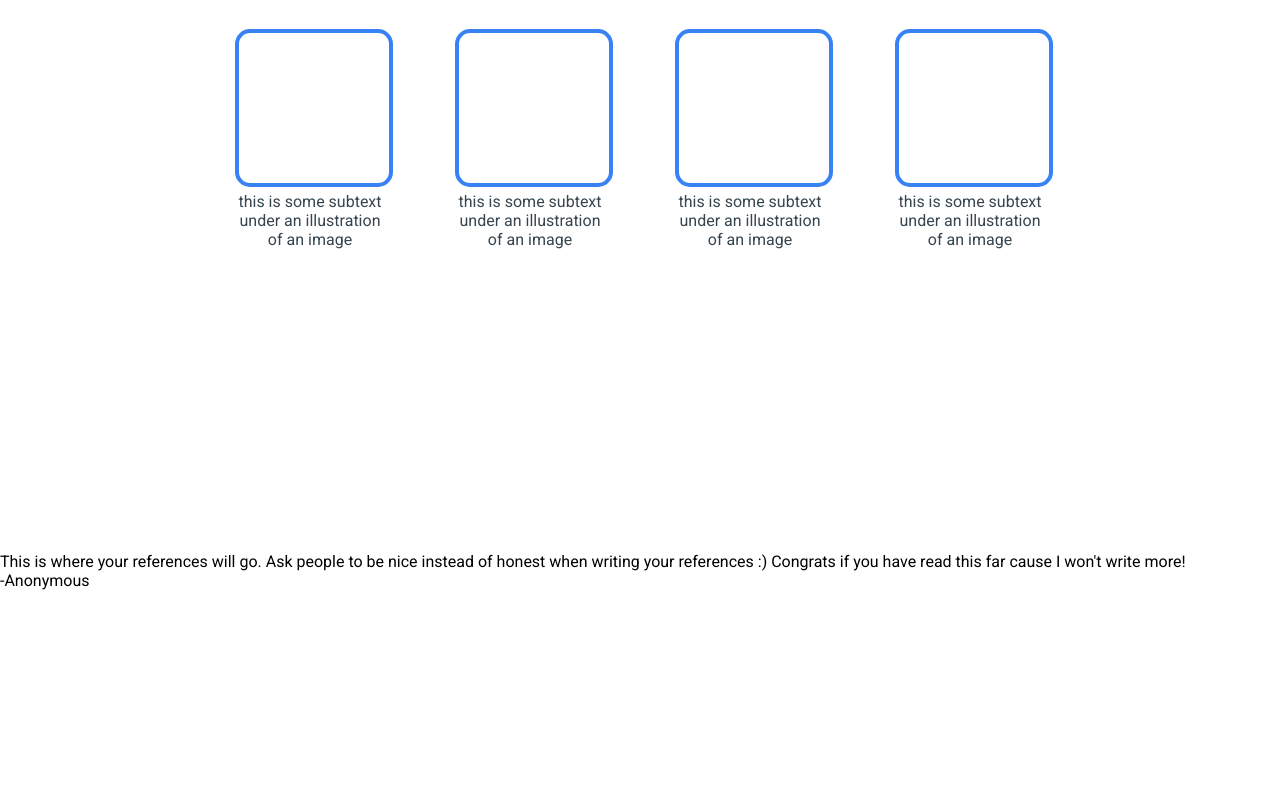
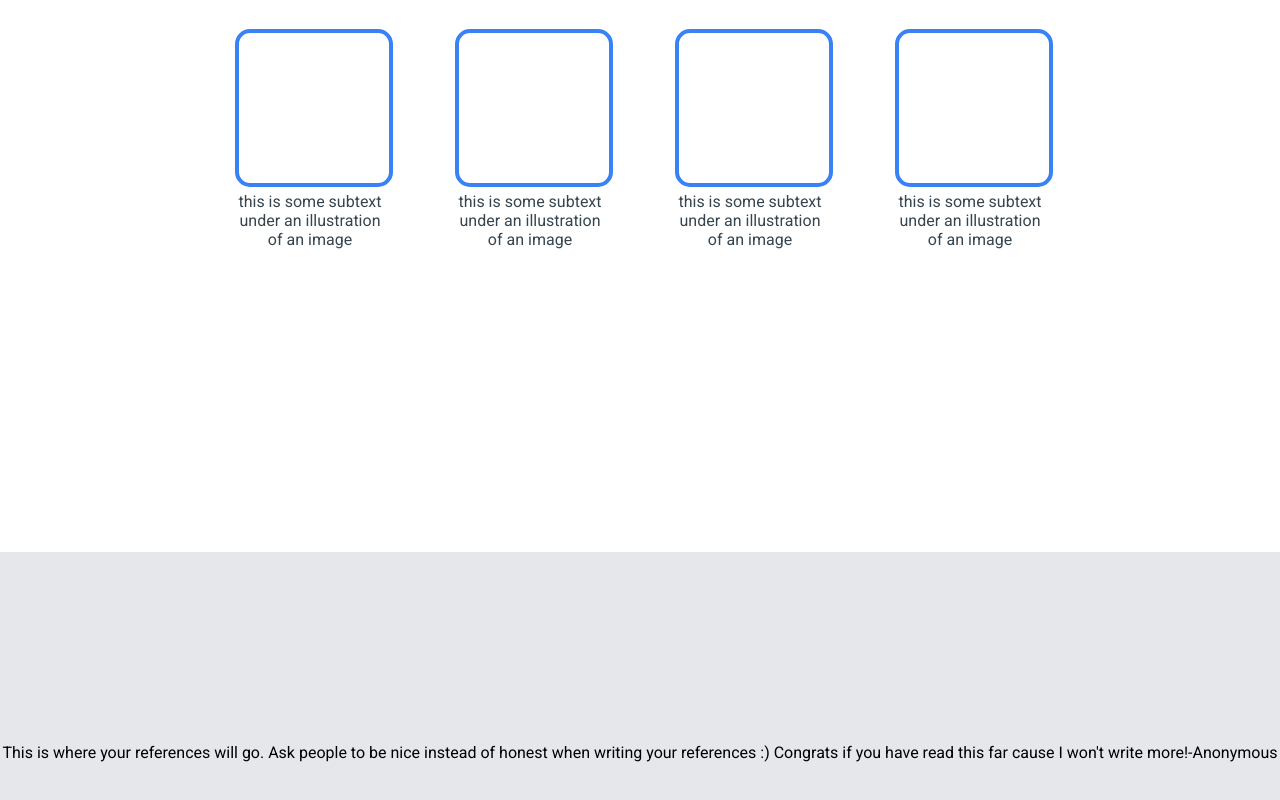
Before and after one commit to karimdevelops/landing-page, a plain HTML site: page index.html in a window 1280 px wide. Shown: the part 912-1712 px from the top of the page. Before the commit the page ends 1502 px from the top, so only its background shows below. Drawn offline with Linux system fonts and the light colour scheme.

Commit message:
Vertically, horizontally center quote text

```diff
--- a/css/style.css
+++ b/css/style.css
@@ -115,3 +115,11 @@ ul {
   border-radius: 15px;
   margin: 5px 0;
 }
+
+.quote {
+  min-height: 50vh;
+  background: #e5e7eb;
+  display: flex;
+  justify-content: center;
+  align-items: center;
+}
```
